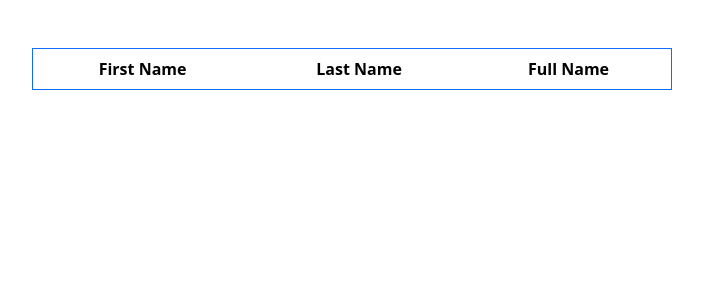
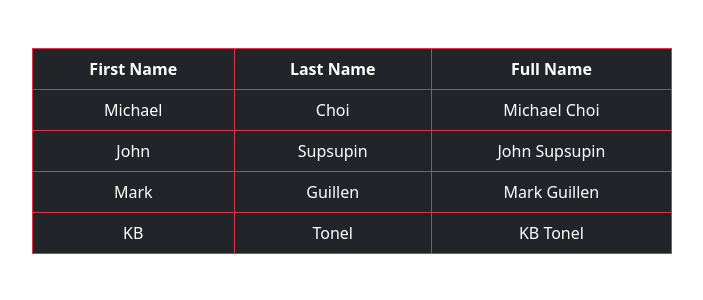
Before and after one commit to Chanrithy27/html_table, a Flask app: page /users in a window 1280 px wide. Shown: the top 300 px of the page, without its empty margins (288-991 px from the left). Run offline with Flask 3, Linux system fonts and the light colour scheme; lists and menus that the app fills with data are empty.

Commit message:
Added finishing touches to the css using bootstrap code.

```diff
--- a/server.py
+++ b/server.py
@@ -10,7 +10,7 @@ def users_list():
         {'first_name' : 'Mark', 'last_name' : 'Guillen'},
         {'first_name' : 'KB', 'last_name' : 'Tonel'}
     ]
-    return render_template("index.html", user = users)
+    return render_template("index.html", users = users)
 
 if __name__=="__main__":
     app.run(debug=True, host="localhost", port=5000)
--- a/templates/index.html
+++ b/templates/index.html
@@ -10,13 +10,20 @@
 </head>
 <body>
     <div class="mx-auto col-6 mt-5">
-        <table class="table text-center border border-primary">
-            <thead class="bg-dark text-white">
-                <th>First Name</th>
-                <th>Last Name</th>
-                <th>Full Name</th>
+        <table class="table text-center table-bordered table-dark border-danger" >
+            <thead class="bg-light text-warning">
+                <th class="col">First Name</th>
+                <th class="col">Last Name</th>
+                <th class="col">Full Name</th>
             </thead>
             <tbody>
+                {% for user in users %}
+                <tr>
+                    <td>{{user['first_name']}}</td>
+                    <td>{{user['last_name']}}</td>
+                    <td>{{user['first_name'] + ' ' + user['last_name']}}</td>
+                </tr>
+                {% endfor %}
             </tbody>
         </table>
     </div>
```
